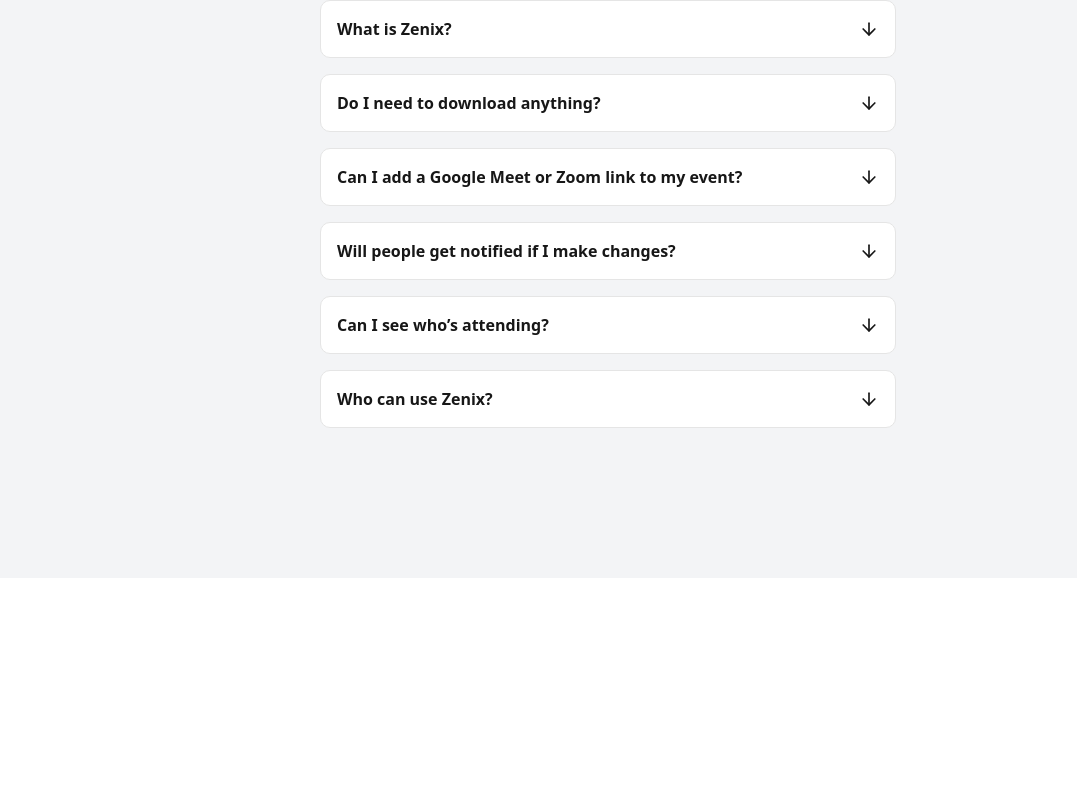
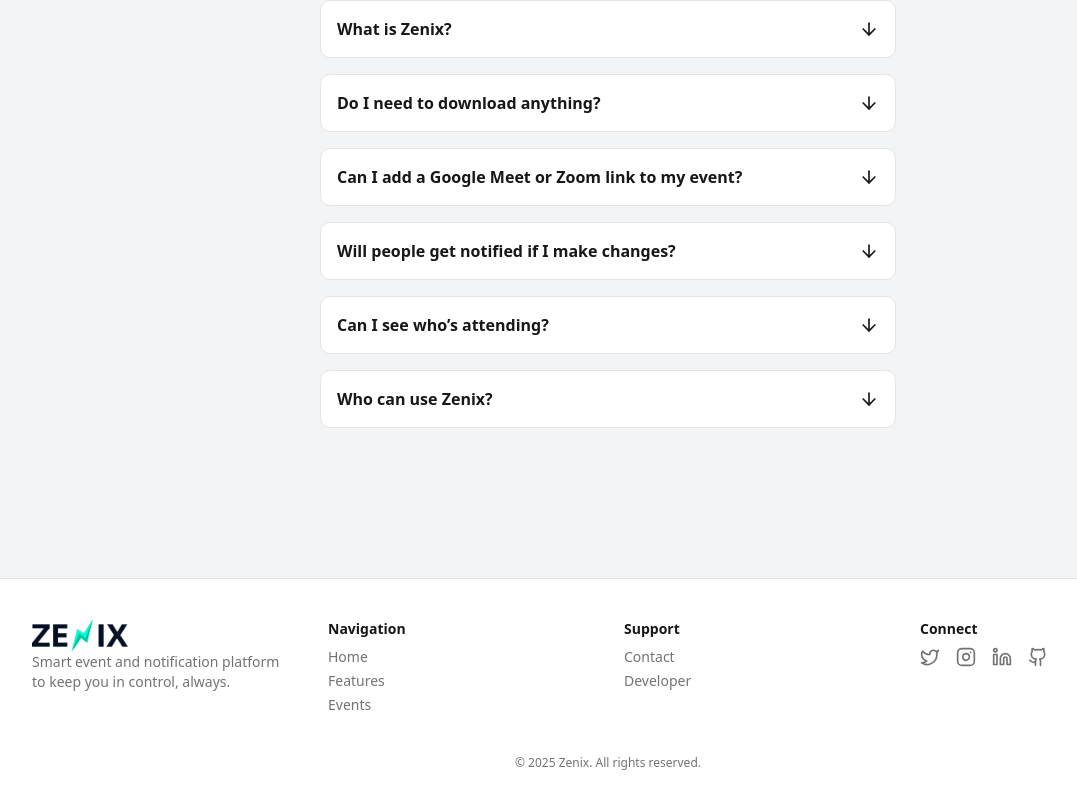
Before and after one commit to shawaiz-khan/zenix, a React (Vite) app in the folder client/: page / in a window 1280 px wide. Shown: the part 1494-2303 px from the top of the page, without its empty margins (32-1109 px from the left). Before the commit the page ends 2072 px from the top, so only its background shows below. Built offline with nearby package versions, Linux system fonts and the light colour scheme.

Commit message:
feat: Footer created

```diff
--- /dev/null
+++ b/client/src/components/footer/data.ts
@@ -0,0 +1,2 @@
+export { default as logo_dark } from "@/assets/images/logos/logo-without-tag_black.png";
+export { default as logo_light } from "@/assets/images/logos/logo-without-tag_white.png";
--- /dev/null
+++ b/client/src/components/footer/index.tsx
@@ -0,0 +1,57 @@
+import { useTheme } from "@/hooks";
+import { logo_dark, logo_light } from "./data";
+import { Github, Instagram, Linkedin, Twitter } from "lucide-react";
+
+const Footer: React.FC = () => {
+    const { theme } = useTheme();
+
+    return (
+        <footer className="bg-white border-t border-border text-primary p-6 md:p-10">
+            <div className="max-w-6xl mx-auto grid grid-cols-1 md:grid-cols-4 gap-8 text-sm">
+                <div>
+                    <img
+                        src={theme === "light" ? logo_dark : logo_light}
+                        alt="Zenix"
+                        className="w-full max-w-24 transition-all duration-300 ease-in"
+                    />
+                    <p className="text-muted-foreground">
+                        Smart event and notification platform to keep you in control, always.
+                    </p>
+                </div>
+
+                <div>
+                    <h3 className="font-semibold mb-2">Navigation</h3>
+                    <ul className="space-y-1 text-muted-foreground">
+                        <li><a href="/home">Home</a></li>
+                        <li><a href="/features">Features</a></li>
+                        <li><a href="/events">Events</a></li>
+                    </ul>
+                </div>
+
+                <div>
+                    <h3 className="font-semibold mb-2">Support</h3>
+                    <ul className="space-y-1 text-muted-foreground">
+                        <li><a href="/contact/support">Contact</a></li>
+                        <li><a href="/contact/developer">Developer</a></li>
+                    </ul>
+                </div>
+
+                <div>
+                    <h3 className="font-semibold mb-2">Connect</h3>
+                    <ul className="flex gap-4 text-muted-foreground">
+                        <li><a href="#" aria-label="Twitter"><Twitter size={20} /></a></li>
+                        <li><a href="#" aria-label="Instagram"><Instagram size={20} /></a></li>
+                        <li><a href="#" aria-label="LinkedIn"><Linkedin size={20} /></a></li>
+                        <li><a href="#" aria-label="GitHub"><Github size={20} /></a></li>
+                    </ul>
+                </div>
+            </div>
+
+            <div className="mt-10 text-center text-xs text-muted-foreground">
+                © {new Date().getFullYear()} Zenix. All rights reserved.
+            </div>
+        </footer>
+    );
+};
+
+export default Footer;
--- a/client/src/components/index.ts
+++ b/client/src/components/index.ts
@@ -3,4 +3,5 @@ export { default as Sheet } from "./sheet/index";
 export { default as CallToAction } from "./call-to-action/index";
 export { default as ThemeToggle } from "./theme-toggle/index";
 export { default as ToastContainerWrapper } from "./toast-wrapper/toast-container-wrapper";
+export { default as Footer } from "./footer/index";
 export * from "./ui";
--- a/client/src/layouts/RootLayout.tsx
+++ b/client/src/layouts/RootLayout.tsx
@@ -1,15 +1,12 @@
-import { NavBar } from "@/components";
+import { Footer, NavBar } from "@/components";
 import { Outlet } from "react-router-dom";
 
-/**
- *  The `RootLayout` function is a React functional component that renders a navigation bar and an
- *  outlet component.
-*/
 const RootLayout: React.FC = () => {
     return (
         <>
             <NavBar />
             <Outlet />
+            <Footer />
         </>
     )
 }
```
